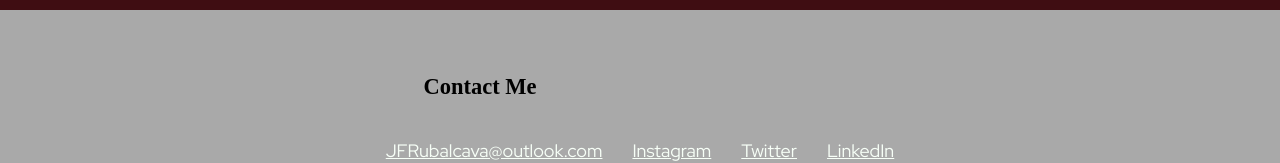
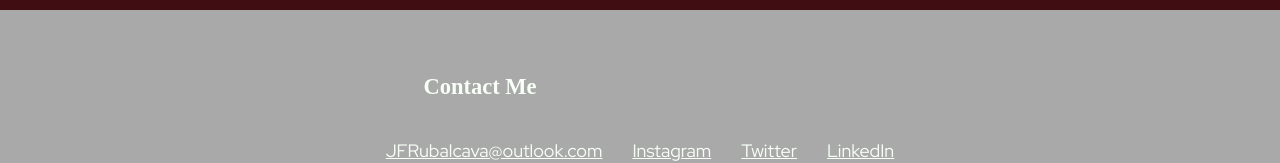
Before and after one commit to Porcuprince/GitHubPortfolio, a plain HTML site: page index.html in a window 1280 px wide. Shown: the part 2563-2726 px from the top of the page. Drawn offline with Linux system fonts and the light colour scheme; a web font is replaced by a local one.

Commit message:
changing h2 in footer to offwhite color

```diff
--- a/index.html
+++ b/index.html
@@ -124,7 +124,7 @@
             <!-- ************  CONTACT INFO / SOCIAL MEDIA  ************ -->
             <footer>
                 <div class="content-wrap">
-                    <h2 style="color:black">Contact Me</h2>
+                    <h2>Contact Me</h2>
 
                     <!-- Social media and contact links. Add or remove any networks. -->
                     <ul class="contact-list">
```
